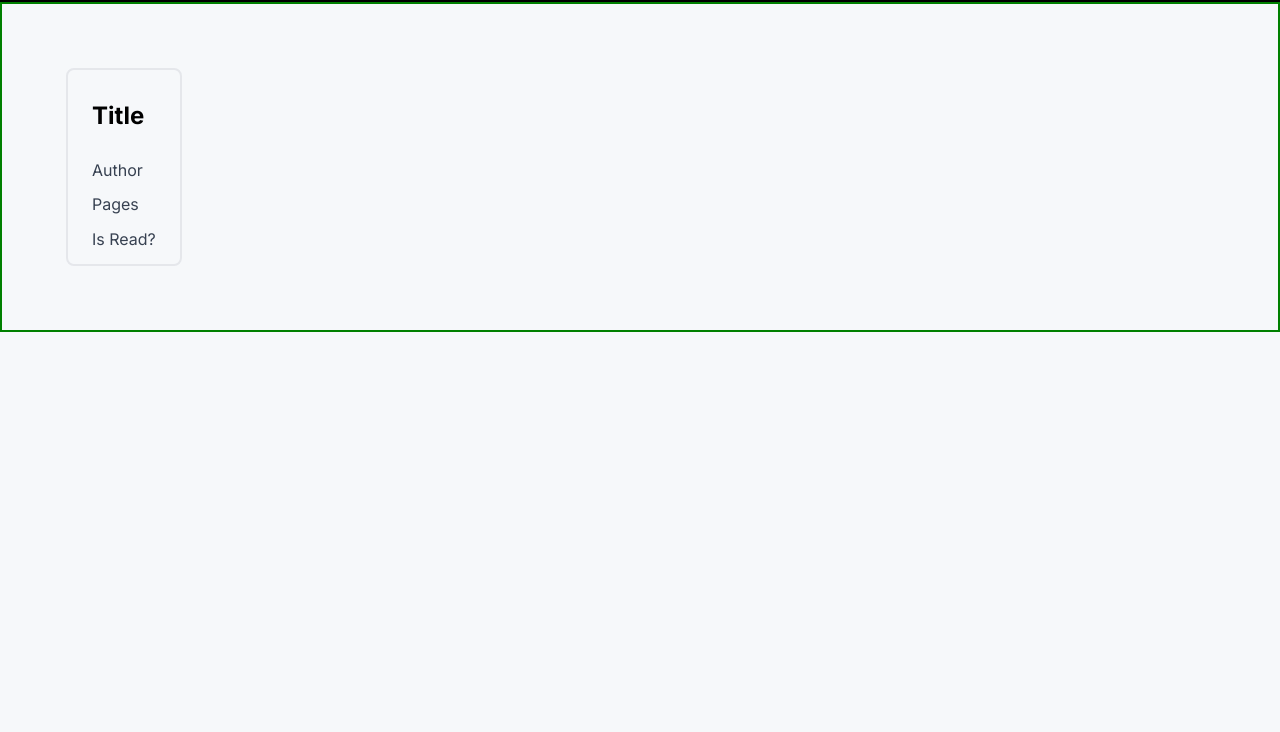
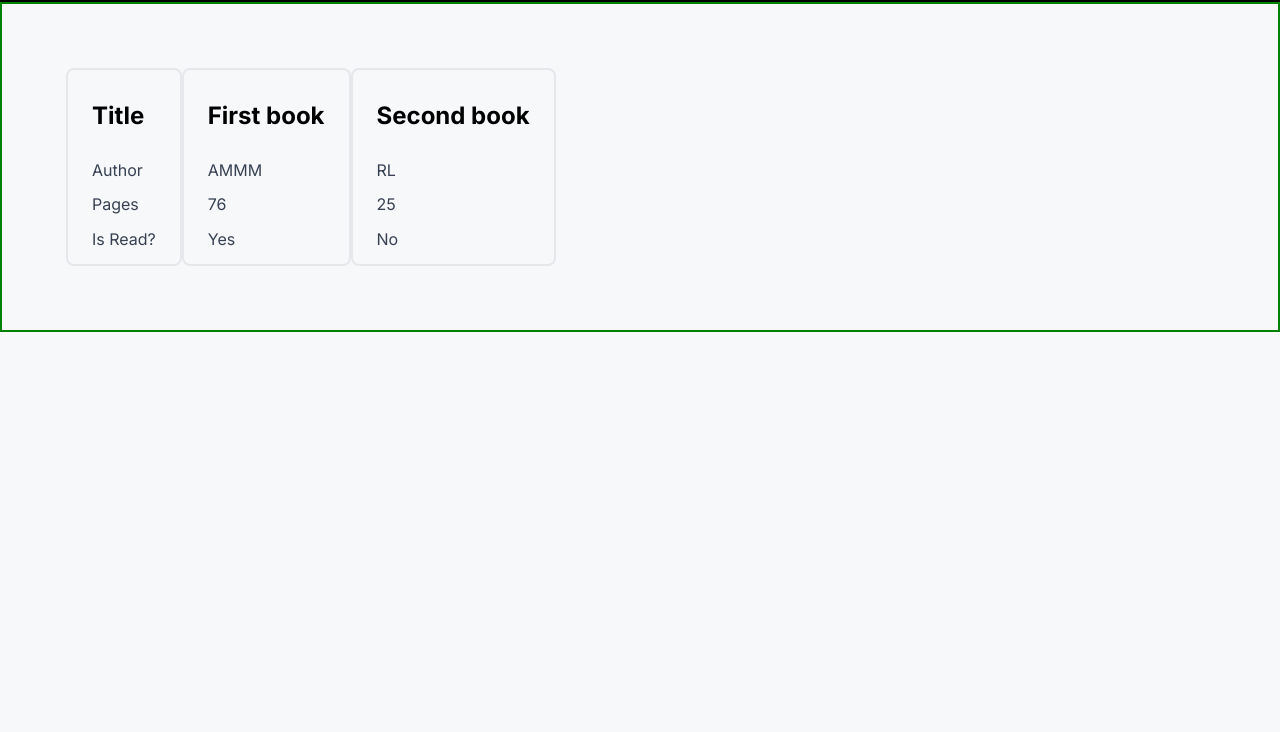
Before and after one commit to oAntonioMauricio/library, a website: page index.html in a window 1280 px wide. Shown: the part 68-800 px from the top of the page. Drawn offline with nearby package versions, Linux system fonts and the light colour scheme.

Commit message:
add the loop to create book cards from array

```diff
--- a/index.html
+++ b/index.html
@@ -15,6 +15,9 @@
       href="https://fonts.googleapis.com/css2?family=Inter:wght@100;200;300;400;500;600;700;800;900&display=swap"
       rel="stylesheet"
     />
+    <!-- Javascript -->
+    <script src="scripts.js" defer></script>
+
   </head>
 
   <body>
@@ -23,7 +26,7 @@
         <h1>Library</h1>
         <button>Add Book</button>
       </header>
-      <div class="card-container">
+      <div class="card-container" id="cardContainer">
         <div class="card-book">
           <h4>Title</h4>
           <p>Author</p>
--- a/main.css
+++ b/main.css
@@ -26,8 +26,6 @@
   padding-bottom: 0.625rem;
   padding-left: 1.25rem;
   padding-right: 1.25rem;
-  margin-right: 0.5rem;
-  margin-bottom: 0.5rem;
   background-color: #ffffff;
   color: #111827;
   font-size: 0.875rem;
--- a/scripts.js
+++ b/scripts.js
@@ -1,13 +1,13 @@
 // array for storing the books
 const myLibrary = [
   {
-    title: "first book",
+    title: "First book",
     author: "AMMM",
     pages: 76,
     isRead: true,
   },
   {
-    title: "second book",
+    title: "Second book",
     author: "RL",
     pages: 25,
     isRead: false,
@@ -30,3 +30,35 @@ Book.prototype.info = function () {
 function addBookToLibrary(title, author, pages, isRead) {
   myLibrary.push(new Book(title, author, pages, isRead));
 }
+
+// define html elements
+const cardContainer = document.getElementById("cardContainer");
+
+// loop on array and create cards
+Object.values(myLibrary).forEach((i) => {
+  const title = document.createTextNode(i.title);
+  const author = document.createTextNode(i.author);
+  const pages = document.createTextNode(i.pages);
+  const isRead = document.createTextNode(i.isRead ? "Yes" : "No");
+
+  const div = document.createElement("div");
+  div.classList.add("card-book");
+
+  const h4 = document.createElement("h4");
+  h4.append(title);
+  div.append(h4);
+
+  const pAuthor = document.createElement("p");
+  pAuthor.append(author);
+  div.append(pAuthor);
+
+  const pPages = document.createElement("p");
+  pPages.append(pages);
+  div.append(pPages);
+
+  const pRead = document.createElement("p");
+  pRead.append(isRead);
+  div.append(pRead);
+
+  cardContainer.append(div);
+});
```
